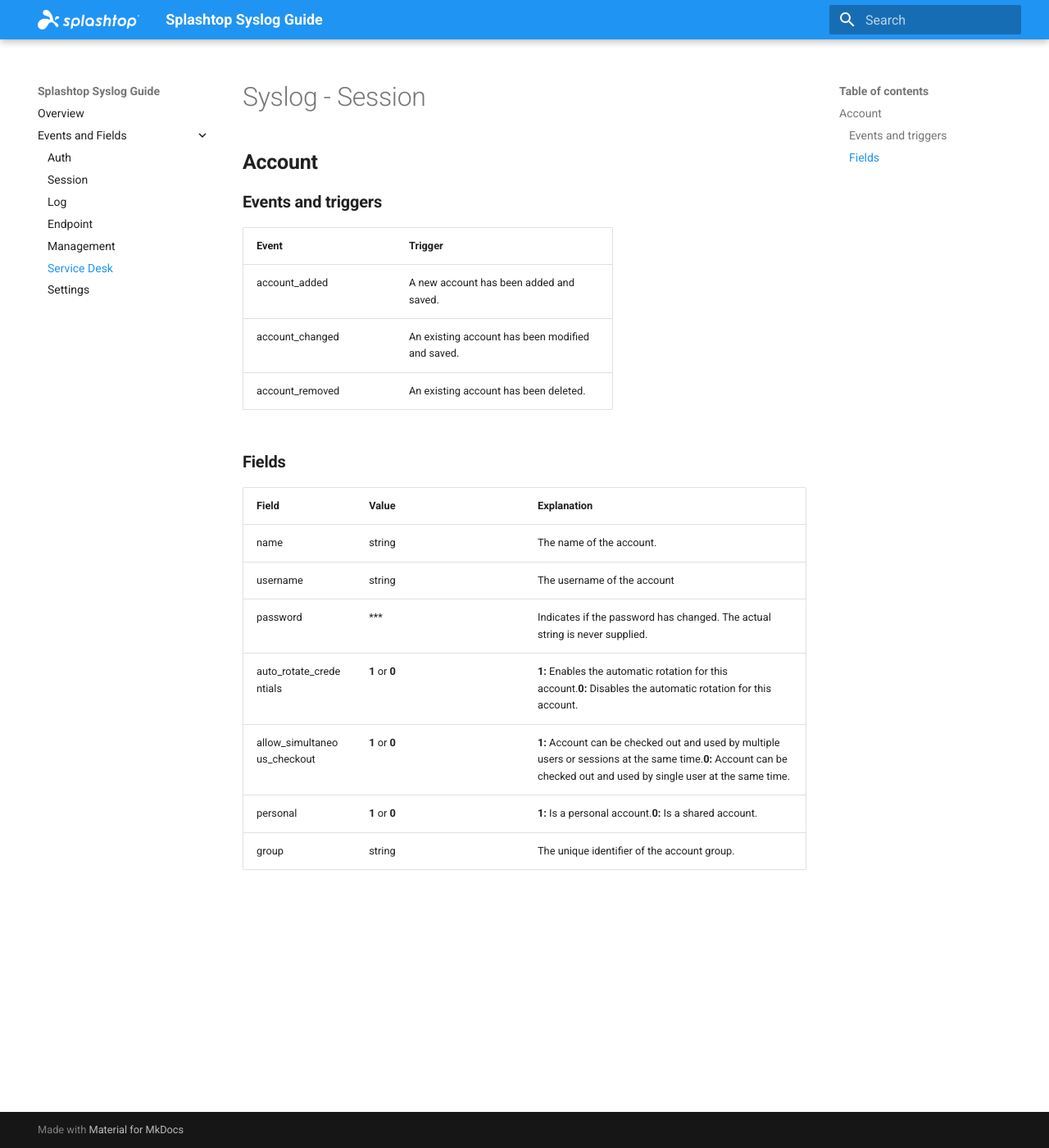
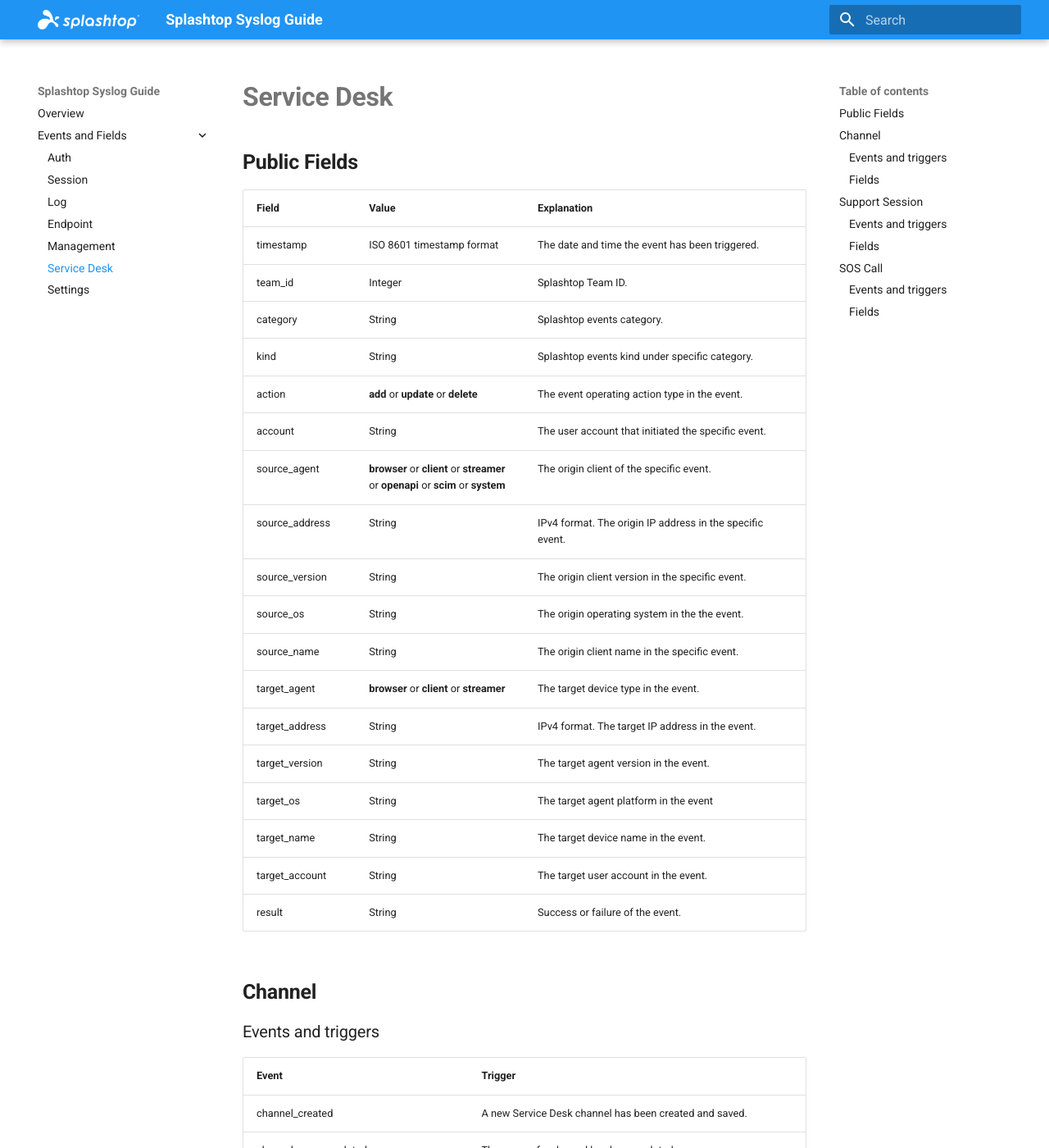
Before and after one commit to little-potato/my-syslog-docs, an MkDocs documentation site: the page built from docs/category/service_desk.md, in a window 1280 px wide and 1400 px high. Shown: the whole window at 82% size. Built offline with MkDocs 1.6.1 and Material for MkDocs 9.7.7, drawn with Linux system fonts in a browser that asks for light colours; some of the changed text lies outside the part shown.

Commit message:
Update service_desk.md

```diff
--- a/docs/category/service_desk.md
+++ b/docs/category/service_desk.md
@@ -1,23 +1,111 @@
-# Syslog - Session
+# **Service Desk**
 
-## **Account**
+## **Public Fields**
 
-### **Events and triggers**
+| Field | Value | **Explanation** |
+| --- | --- | --- |
+| timestamp | ISO 8601 timestamp format | The date and time the event has been triggered. |
+| team_id | Integer | Splashtop Team ID. |
+| category | String | Splashtop events category. |
+| kind | String | Splashtop events kind under specific category. |
+| action | **add** or **update** or **delete** | The event operating action type in the event. |
+| account | String | The user account that initiated the specific event. |
+| source_agent | **browser** or **client** or **streamer** or **openapi** or **scim** or **system** | The origin client of the specific event. |
+| source_address | String | IPv4 format. The origin IP address in the specific event. |
+| source_version | String | The origin client version in the specific event. |
+| source_os | String | The origin operating system in the the event. |
+| source_name | String | The origin client name in the specific event. |
+| target_agent | **browser** or **client** or **streamer** | The target device type in the event. |
+| target_address | String | IPv4 format. The target IP address in the event. |
+| target_version | String | The target agent version in the event. |
+| target_os | String | The target agent platform in the event |
+| target_name | String | The target device name in the event. |
+| target_account | String | The target user account in the event. |
+| result | String | Success or failure of the event. |
+
+## **Channel**
+
+### Events and triggers
 
 | **Event** | **Trigger** |
 | --- | --- |
-| account_added | A new account has been added and saved. |
-| account_changed | An existing account has been modified and saved. |
-| account_removed | An existing account has been deleted. |
+| channel_created | A new Service Desk channel has been created and saved. |
+| channel_name_updated | The name of a channel has been updated. |
+| channel_description_updated | The description of a channel has been updated. |
+| channel_expiration_time_updated | The support session expiration time of a channel has been updated. |
+| channel_enabled | A channel has been enabled. |
+| channel_disabled | A channel has been disabled. |
+| default_channel_set | A channel has been set as the default channel of the team. |
+| channel_removed | An existing channel has been deleted. |
+| technician_associated | A technician (user) has been associated with a channel. |
+| technician_disassociated | A technician (user) has been disassociated from a channel. |
+| technician_group_assicated | A technician group has been associated with a channel. |
+| technician_group_disassociated | A technician group has been disassociated from a channel. |
+| technician_support_session_permission_updated | The support session permission of a technician (user) in a channel has been updated. |
+| technician_group_support_session_permission_updated | The support session permission of a technician group in a channel has been updated. |
+| channel_sos_call_enabled | The SOS Call function has been enabled for a channel. |
+| channel_sos_call_disabled | The SOS Call function has been disabled for a channel. |
 
-### **Fields**
+### Fields
 
 | **Field** | **Value** | **Explanation** |
 | --- | --- | --- |
-| name | string | The name of the account. |
-| username | string | The username of the account |
-| password | *** | Indicates if the password has changed. The actual string is never supplied. |
-| auto_rotate_credentials | **1** or **0** | **1:** Enables the automatic rotation for this account.**0:** Disables the automatic rotation for this account. |
-| allow_simultaneous_checkout | **1** or **0** | **1:** Account can be checked out and used by multiple users or sessions at the same time.**0:** Account can be checked out and used by single user at the same time. |
-| personal | **1** or **0** | **1:** Is a personal account.**0:** Is a shared account. |
-| group | string | The unique identifier of the account group. |
+| target | String | The name of the target channel. |
+| name | String | The previous name of the channel. |
+| new name | String | The updated name of the channel. |
+| time | String | The previous support session expiration time of the channel. |
+| new time | String | The updated support session expiration time of the channel. |
+| user | String | The name of the technician (user) that has been associated with, disassociated from, or updated in the channel. |
+| group | String | The name of the technician group that has been associated with, disassociated from, or updated in the channel. |
+| permission | String | The updated support session permission of the technician or technician group in the channel. |
+
+## **Support Session**
+
+### Events and triggers
+
+| **Event** | **Trigger** |
+| --- | --- |
+| support_session_created | A new support session has been created in a channel or as a private session. |
+| support_session_name_updated | The name of a support session has been updated. |
+| support_session_taken | A technician has taken a support session. |
+| support_session_released | A technician has released a support session back to the channel. |
+| support_session_closed | A support session has been closed. |
+| support_session_deleted | A support session has been deleted. |
+| support_session_transfered | A support session has been transferred to another technician. |
+| support_session_expired | A support session has expired and been closed automatically by the system. |
+| technician_invited | A technician has been invited to assist in a support session. |
+| technician_assgined | A technician has been assigned to a support session. |
+| comment_updated | The comment of a support session has been updated. |
+
+### Fields
+
+| **Field** | **Value** | **Explanation** |
+| --- | --- | --- |
+| target | String | The name of the target support session. |
+| channel | String | The name of the channel that the support session belongs to, or **Private(\<email\>)** for a private session created by the technician. |
+| new name | String | The updated name of the support session. |
+| user | String | The name of the technician that the support session has been transferred to or assigned to. |
+| assistant | String | The name of the technician that has been invited to assist in the support session. |
+
+## **SOS Call**
+
+### Events and triggers
+
+| **Event** | **Trigger** |
+| --- | --- |
+| sos_call_created | A new SOS Call has been created in a channel. |
+| sos_call_name_updated | The name of an SOS Call has been updated. |
+| sos_call_app_name_updated | The app name of an SOS Call has been updated. |
+| sos_call_technician_assigned | A technician has been assigned to, or unassigned from, an SOS Call. |
+| sos_call_resumed | A suspended SOS Call has been resumed. |
+| sos_call_suspended | An SOS Call has been suspended. |
+| sos_call_removed | An existing SOS Call has been deleted. |
+
+### Fields
+
+| **Field** | **Value** | **Explanation** |
+| --- | --- | --- |
+| target | String | The name of the target SOS Call. |
+| channel | String | The name of the channel that the SOS Call belongs to. |
+| new name | String | The updated name or app name of the SOS Call. |
+| user | String or **Unassigned** | The name of the technician that the SOS Call has been assigned to, or **Unassigned** when the technician has been removed from the SOS Call. |
```
